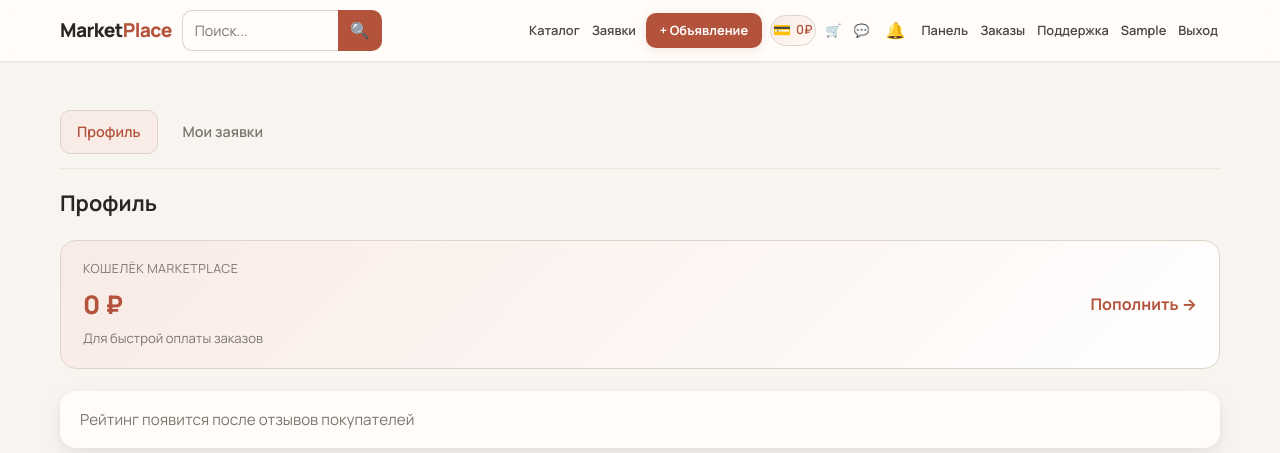
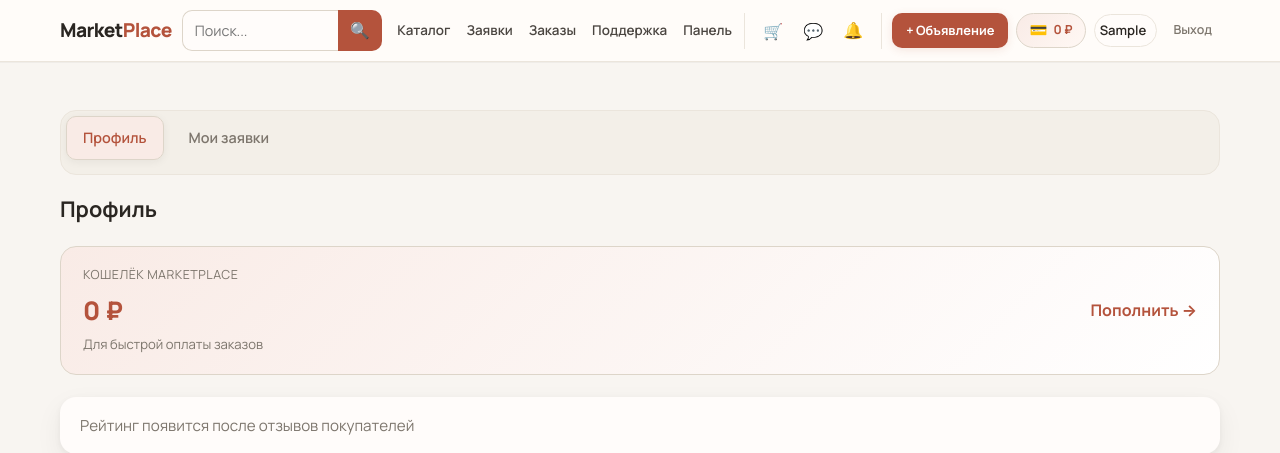
Before and after one commit to zVoofo/merketpalace, a Django app: page /accounts/profile/ in a window 1280 px wide. Shown: the top 453 px of the page. Run offline with Django 5.2, Linux system fonts and the light colour scheme; the visitor is signed in with stand-in values (Sample User, id 1); data comes from the database, SQL or seed files in the repository; data that the repository does not hold is empty.

Commit message:
lbpfqyт

```diff
--- a/static/css/style.css
+++ b/static/css/style.css
@@ -123,20 +123,40 @@ a:hover{color:var(--link-hover);text-decoration:underline}
 .nav{
   flex:1 1 auto;
   display:flex;align-items:center;justify-content:flex-end;
-  gap:6px 8px;
+  gap:10px;
   flex-wrap:nowrap;
   min-width:0;
   overflow:visible;
 }
-.burger{
-  flex:0 0 auto;
-  display:none;background:none;border:none;font-size:1.5rem;cursor:pointer;color:var(--text);
+.nav__section{display:flex;align-items:center;gap:8px;flex-shrink:0}
+.nav__section--links{gap:12px}
+.nav__section--icons{
+  gap:4px;
+  padding:0 10px;
+  border-left:1px solid var(--border-light);
+  border-right:1px solid var(--border-light);
 }
-.nav > a:not(.btn){color:var(--text-soft);font-size:.8rem;font-weight:600;white-space:nowrap;flex-shrink:0;padding:4px 2px}
-.nav > a:not(.btn):hover{color:var(--primary);text-decoration:none}
-.header .nav .btn{white-space:nowrap;flex-shrink:0;padding:7px 12px;font-size:.8rem}
+.nav__section--user{gap:8px}
+.nav__section--auth{gap:10px;margin-left:auto}
+.nav__section--links a:not(.btn),
+.nav__section--auth a:not(.btn){
+  color:var(--text-soft);font-size:.84rem;font-weight:600;white-space:nowrap;
+  text-decoration:none;padding:6px 2px;
+}
+.nav__section--links a:not(.btn):hover,
+.nav__section--auth a:not(.btn):hover{color:var(--primary)}
+.nav__icon-btn{
+  position:relative;display:inline-flex;align-items:center;justify-content:center;
+  width:36px;height:36px;border:1px solid transparent;border-radius:var(--radius-sm);
+  background:transparent;color:var(--text-soft);cursor:pointer;
+  text-decoration:none;transition:background .15s,border-color .15s,color .15s;
+}
+.nav__icon-btn:hover{background:var(--bg-soft);border-color:var(--border-light);color:var(--primary)}
+.nav__icon-btn__glyph{font-size:1rem;line-height:1}
+.nav-notify__bell.nav__icon-btn{padding:0}
+.nav__cta{white-space:nowrap}
 .nav__wallet-chip{
-  display:inline-flex;align-items:center;gap:5px;padding:5px 10px;
+  display:inline-flex;align-items:center;gap:6px;padding:6px 12px;
   background:linear-gradient(135deg,var(--primary-light),#fff8f4);
   border:1px solid var(--border);border-radius:20px;
   font-weight:700;color:var(--primary)!important;text-decoration:none;flex-shrink:0;
@@ -144,23 +164,36 @@ a:hover{color:var(--link-hover);text-decoration:underline}
 .nav__wallet-chip:hover{background:var(--primary-light);text-decoration:none}
 .nav__wallet-icon{font-size:.9rem;line-height:1}
 .nav__wallet-sum{font-size:.78rem;white-space:nowrap}
-.nav__icon-link{position:relative;font-size:1rem;line-height:1;padding:2px 4px}
+.nav__profile-pill{
+  display:inline-flex;align-items:center;gap:6px;max-width:130px;
+  padding:5px 10px 5px 5px;border:1px solid var(--border-light);border-radius:20px;
+  background:var(--card);color:var(--text)!important;text-decoration:none;
+  font-size:.82rem;font-weight:600;
+}
+.nav__profile-pill:hover{background:var(--bg-soft);text-decoration:none;border-color:var(--border)}
+.nav__profile-pill span{overflow:hidden;text-overflow:ellipsis;white-space:nowrap}
+.nav__profile-img{width:24px;height:24px;border-radius:50%;object-fit:cover;flex-shrink:0}
+.nav__logout{
+  font-size:.78rem;font-weight:600;color:var(--muted);text-decoration:none;
+  padding:6px 8px;border-radius:var(--radius-sm);
+}
+.nav__logout:hover{color:var(--error);background:var(--error-bg);text-decoration:none}
 .nav-dot{
-  position:absolute;top:0;right:0;width:9px;height:9px;border-radius:50%;
+  position:absolute;top:4px;right:4px;width:9px;height:9px;border-radius:50%;
   background:var(--error);border:2px solid var(--card);box-shadow:0 0 0 1px var(--error);
   pointer-events:none;
 }
-.nav-notify__bell{position:relative}
-.nav-notify__bell .nav-dot{top:2px;right:0}
-.nav__profile{display:inline-flex;align-items:center;gap:5px;max-width:110px}
-.nav__profile span{overflow:hidden;text-overflow:ellipsis;white-space:nowrap}
-.nav__profile-img{width:22px;height:22px;border-radius:50%;object-fit:cover;flex-shrink:0}
+.nav-notify__bell .nav-dot{top:6px;right:6px}
 .nav-mini{
-  position:absolute;top:-2px;right:-4px;min-width:14px;height:14px;padding:0 4px;
+  position:absolute;top:2px;right:2px;min-width:14px;height:14px;padding:0 4px;
   background:var(--primary);color:#fff;border-radius:8px;font-size:.6rem;font-weight:700;line-height:14px;text-align:center;
 }
 
-/* --- Кнопки --- */
+.header .nav .btn{white-space:nowrap;flex-shrink:0;padding:7px 12px;font-size:.8rem}
+.burger{
+  flex:0 0 auto;
+  display:none;background:none;border:none;font-size:1.5rem;cursor:pointer;color:var(--text);
+}
 .btn{
   display:inline-block;padding:11px 22px;
   background:var(--primary);color:#fff;
@@ -540,12 +573,33 @@ a:hover{color:var(--link-hover);text-decoration:underline}
 
 /* --- Профиль / Ищу --- */
 .looking-offer-card{background:var(--card);padding:20px;border-radius:var(--radius);margin-bottom:14px;box-shadow:var(--shadow);border:1px solid var(--border-light)}
-.cabinet-nav{display:flex;flex-wrap:wrap;gap:8px;margin:20px 0 16px;padding-bottom:14px;border-bottom:1px solid var(--border-light)}
-.hub-nav{display:flex;flex-wrap:wrap;gap:8px;margin:20px 0 16px;padding-bottom:14px;border-bottom:1px solid var(--border-light)}
-.hub-nav a,.cabinet-nav a{padding:9px 16px;border-radius:var(--radius-sm);font-size:.9rem;font-weight:600;color:var(--muted);text-decoration:none;border:1px solid transparent;transition:background .15s,color .15s}
-.hub-nav a:hover,.cabinet-nav a:hover{color:var(--primary);background:var(--primary-light)}
-.hub-nav a.is-active,.cabinet-nav a.is-active{color:var(--primary);background:var(--primary-light);border-color:var(--border)}
-.hub-nav__badge,.cabinet-nav__badge{display:inline-block;min-width:18px;padding:0 6px;border-radius:10px;background:var(--error);color:#fff;font-size:.72rem;line-height:1.4;text-align:center}
+.account-nav,
+.cabinet-nav,
+.profile-buyer-nav{
+  display:inline-flex;flex-wrap:wrap;gap:4px;
+  margin:16px 0 20px;padding:5px;
+  background:var(--bg-soft);border:1px solid var(--border-light);border-radius:var(--radius);
+  max-width:100%;overflow-x:auto;
+}
+.account-nav a,
+.cabinet-nav a,
+.profile-buyer-nav a{
+  padding:9px 15px;border-radius:var(--radius-sm);font-size:.88rem;font-weight:600;
+  color:var(--muted);text-decoration:none;border:1px solid transparent;
+  transition:background .15s,color .15s,box-shadow .15s;white-space:nowrap;
+}
+.account-nav a:hover,
+.cabinet-nav a:hover,
+.profile-buyer-nav a:hover{color:var(--primary);background:rgba(255,255,255,.7)}
+.account-nav a.is-active,
+.cabinet-nav a.is-active,
+.profile-buyer-nav a.is-active{
+  color:var(--primary);background:var(--card);border-color:var(--border);
+  box-shadow:0 2px 8px rgba(42,38,34,.06);
+}
+.account-nav__badge,
+.cabinet-nav__badge,
+.hub-nav__badge{display:inline-block;min-width:18px;padding:0 6px;border-radius:10px;background:var(--error);color:#fff;font-size:.72rem;line-height:1.4;text-align:center}
 
 .hub-subnav{display:flex;flex-wrap:wrap;gap:6px;margin-bottom:20px}
 .hub-subnav a{padding:7px 12px;border-radius:99px;font-size:.82rem;font-weight:600;color:var(--muted);text-decoration:none;background:var(--bg-soft);border:1px solid var(--border-light)}
@@ -1010,8 +1064,12 @@ a:hover{color:var(--link-hover);text-decoration:underline}
     gap:4px;
   }
   .nav.open{display:flex}
-  .nav > a:not(.btn){padding:8px 0;font-size:.95rem}
-  .nav__profile{max-width:none}
+  .nav__section{flex-direction:column;align-items:stretch;gap:4px;width:100%;border:none;padding:0}
+  .nav__section--icons{flex-direction:row;gap:8px;padding:8px 0;border-top:1px solid var(--border-light);border-bottom:1px solid var(--border-light)}
+  .nav__section--user{align-items:stretch;gap:8px;padding-top:4px}
+  .nav__section--links a:not(.btn),
+  .nav__section--auth a:not(.btn){padding:8px 0;font-size:.95rem}
+  .nav__profile-pill{max-width:none}
   .nav-notify{align-self:flex-start}
   .product{grid-template-columns:1fr}
   .catalog-layout{grid-template-columns:1fr}
--- a/templates/base.html
+++ b/templates/base.html
@@ -8,7 +8,7 @@
     <link rel="preconnect" href="https://fonts.googleapis.com">
     <link rel="preconnect" href="https://fonts.gstatic.com" crossorigin>
     <link href="https://fonts.googleapis.com/css2?family=Manrope:wght@400;500;600;700;800&display=swap" rel="stylesheet">
-    <link rel="stylesheet" href="{% static 'css/style.css' %}?v=31">
+    <link rel="stylesheet" href="{% static 'css/style.css' %}?v=32">
 </head>
 <body>
 <header class="header">
@@ -19,20 +19,31 @@
             <button type="submit" aria-label="Искать">🔍</button>
         </form>
         <nav class="nav" id="main-nav">
-            <a href="{% url 'catalog:index' %}">Каталог</a>
-            <a href="{% url 'catalog:looking' %}">Заявки</a>
+            <div class="nav__section nav__section--links">
+                <a href="{% url 'catalog:index' %}">Каталог</a>
+                <a href="{% url 'catalog:looking' %}">Заявки</a>
+                {% if user.is_authenticated %}
+                    <a href="{% url 'orders:list' %}">Заказы</a>
+                    <a href="{% url 'chat:support' %}">Поддержка</a>
+                    {% if user.is_staff %}
+                        <a href="{% url 'panel:dashboard' %}">Панель</a>
+                    {% endif %}
+                {% endif %}
+            </div>
+
             {% if user.is_authenticated %}
-                <a href="{% url 'listings:create' %}" class="btn btn--sm btn--accent">+ Объявление</a>
-                <a href="{% url 'accounts:wallet' %}" class="nav__wallet-chip" title="Кошелёк">
-                    <span class="nav__wallet-icon">💳</span>
-                    <span class="nav__wallet-sum">{{ user.wallet_balance|floatformat:0 }}₽</span>
+            <div class="nav__section nav__section--icons">
+                <a href="{% url 'cart' %}" class="nav__icon-btn" title="Корзина" aria-label="Корзина">
+                    <span class="nav__icon-btn__glyph">🛒</span>
+                    {% if cart_count %}<span class="nav-mini">{{ cart_count }}</span>{% endif %}
                 </a>
-                <a href="{% url 'cart' %}" class="nav__icon-link" title="Корзина">🛒{% if cart_count %}<span class="nav-mini">{{ cart_count }}</span>{% endif %}</a>
-                <a href="{% url 'chat:index' %}" class="nav__icon-link" title="Сообщения">💬{% if chat_unread_count %}<span class="nav-dot" aria-label="Новые сообщения"></span>{% endif %}</a>
-
+                <a href="{% url 'chat:index' %}" class="nav__icon-btn" title="Сообщения" aria-label="Сообщения">
+                    <span class="nav__icon-btn__glyph">💬</span>
+                    {% if chat_unread_count %}<span class="nav-dot" aria-label="Новые сообщения"></span>{% endif %}
+                </a>
                 <div class="nav-notify" id="nav-notify">
-                    <button type="button" class="nav-notify__bell" id="notify-bell" aria-label="Уведомления" aria-expanded="false" aria-controls="notify-dropdown">
-                        🔔
+                    <button type="button" class="nav__icon-btn nav-notify__bell" id="notify-bell" aria-label="Уведомления" aria-expanded="false" aria-controls="notify-dropdown">
+                        <span class="nav__icon-btn__glyph">🔔</span>
                         {% if notification_count %}<span class="nav-dot" id="notify-badge" aria-label="Новые уведомления"></span>{% endif %}
                     </button>
                     <div class="nav-notify__dropdown" id="notify-dropdown" hidden role="menu">
@@ -53,20 +64,25 @@
                         </div>
                     </div>
                 </div>
+            </div>
 
-                {% if user.is_staff %}
-                    <a href="{% url 'panel:dashboard' %}">Панель</a>
-                {% endif %}
-                <a href="{% url 'orders:list' %}">Заказы</a>
-                <a href="{% url 'chat:support' %}">Поддержка</a>
-                <a href="{% url 'accounts:profile' %}" class="nav__profile" title="Профиль">
+            <div class="nav__section nav__section--user">
+                <a href="{% url 'listings:create' %}" class="btn btn--sm btn--accent nav__cta">+ Объявление</a>
+                <a href="{% url 'accounts:wallet' %}" class="nav__wallet-chip" title="Кошелёк">
+                    <span class="nav__wallet-icon">💳</span>
+                    <span class="nav__wallet-sum">{{ user.wallet_balance|floatformat:0 }} ₽</span>
+                </a>
+                <a href="{% url 'accounts:profile' %}" class="nav__profile-pill" title="Профиль">
                     {% if user.avatar %}<img src="{{ user.avatar.url }}" alt="" class="nav__profile-img">{% endif %}
                     <span>{{ user.first_name|default:user.username }}</span>
                 </a>
-                <a href="{% url 'accounts:logout' %}" data-confirm="Выйти из аккаунта?">Выход</a>
+                <a href="{% url 'accounts:logout' %}" class="nav__logout" data-confirm="Выйти из аккаунта?" title="Выход">Выход</a>
+            </div>
             {% else %}
+            <div class="nav__section nav__section--auth">
                 <a href="{% url 'accounts:login' %}">Вход</a>
                 <a href="{% url 'accounts:register' %}" class="btn btn--sm">Регистрация</a>
+            </div>
             {% endif %}
         </nav>
         <button class="burger" id="burger" aria-label="Меню">☰</button>
```
